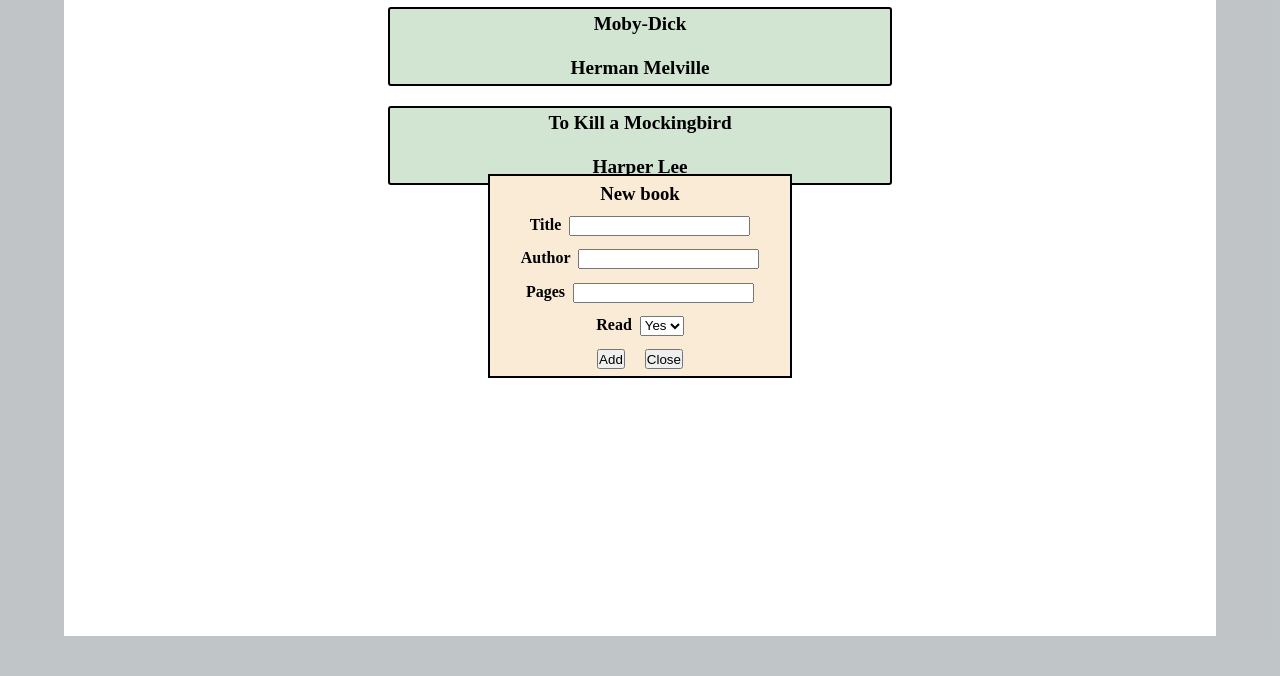
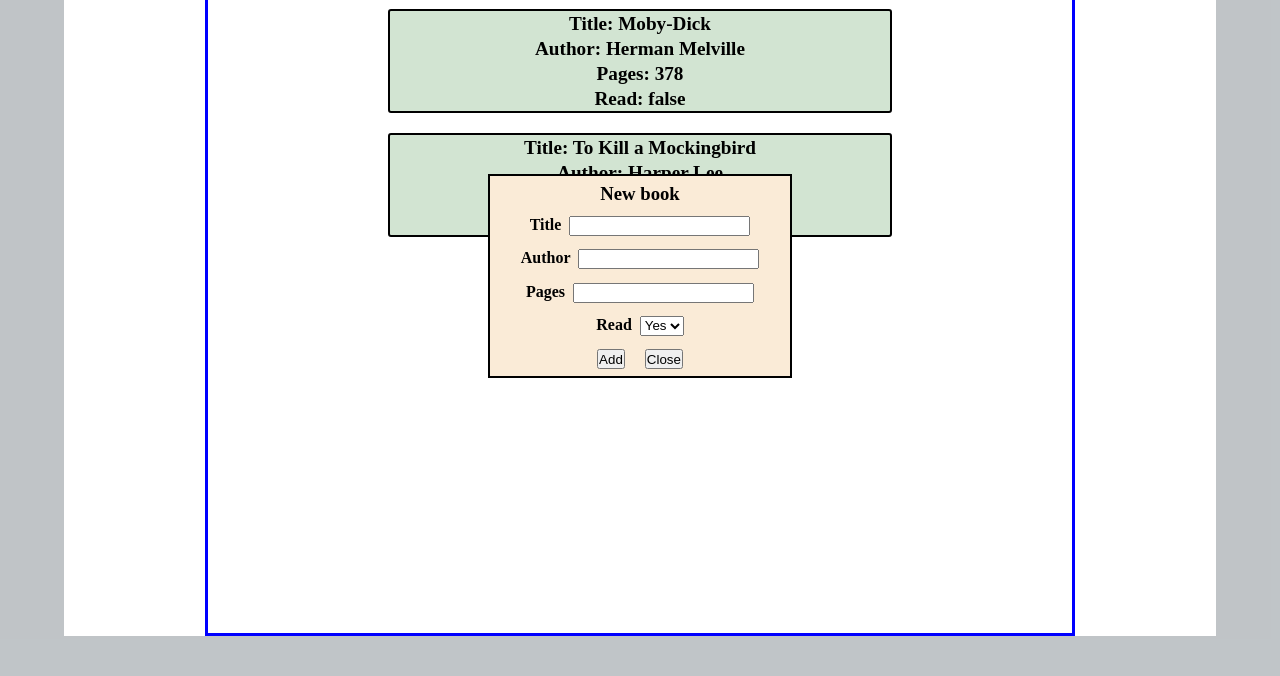
Before and after one commit to jdidcote/the-odin-project-javascript, a plain HTML site: page library/index.html in a window 1280 px wide. Shown: the part 124-800 px from the top of the page. Drawn offline with Linux system fonts and the light colour scheme.

Commit message:
Added more content to book cards

```diff
--- a/library/app.js
+++ b/library/app.js
@@ -14,16 +14,37 @@ class Library {
   #addCardForBook(book) {
     const container = document.querySelector(".books");
     const bookCard = document.createElement("div");
-    const cardContent = document.createElement("span");
+
+    const bookTitle = document.createElement("span");
+    bookTitle.innerHTML = "Title: " + book.title;
+    const bookAuthor = document.createElement("span");
+    bookAuthor.innerHTML = "Author: " + book.author;
+    const bookPages = document.createElement("span");
+    bookPages.innerHTML = "Pages: " + book.pages;
+    const bookRead = document.createElement("span");
+    bookRead.innerHTML = "Read: " + book.isRead;
 
     bookCard.classList.add("book-card");
-    cardContent.innerHTML = book.title;
-    cardContent.innerHTML += "<br><br>";
-    cardContent.innerHTML += book.author;
-
-    bookCard.appendChild(cardContent);
+    bookCard.appendChild(bookTitle);
+    bookCard.appendChild(bookAuthor);
+    bookCard.appendChild(bookPages);
+    bookCard.appendChild(bookRead);
     container.appendChild(bookCard);
   }
+
+  // #addCardForBook(book) {
+  //   const container = document.querySelector(".books");
+  //   const bookCard = document.createElement("div");
+  //   const cardContent = document.createElement("span");
+
+  //   bookCard.classList.add("book-card");
+  //   cardContent.innerHTML = book.title;
+  //   cardContent.innerHTML += "<br><br>";
+  //   cardContent.innerHTML += book.author;
+
+  //   bookCard.appendChild(cardContent);
+  //   container.appendChild(bookCard);
+  // }
 
   updateCardsAllBooks() {
     // Clear screen and re-display all books
--- a/library/styles.css
+++ b/library/styles.css
@@ -90,19 +90,22 @@
   height: 100%;
   margin: auto;
   overflow: auto;
+  width: 75%;
+  border: 3px solid blue;
 }
 
 .book-card {
   display: flex;
   justify-content: center;
+  flex-direction: column;
   border: 2px solid black;
   border-radius: 3px;
   min-width: 120px;
-  min-height: 75px;
-  width: 500px;
+  min-height: 100px;
+  width: 60%;
   max-height: 100px;
   max-width: 500px;
-  margin: 10px;
+  margin: 10px auto;
   background-color: rgba(143, 188, 143, 0.399);
 }
 
```
